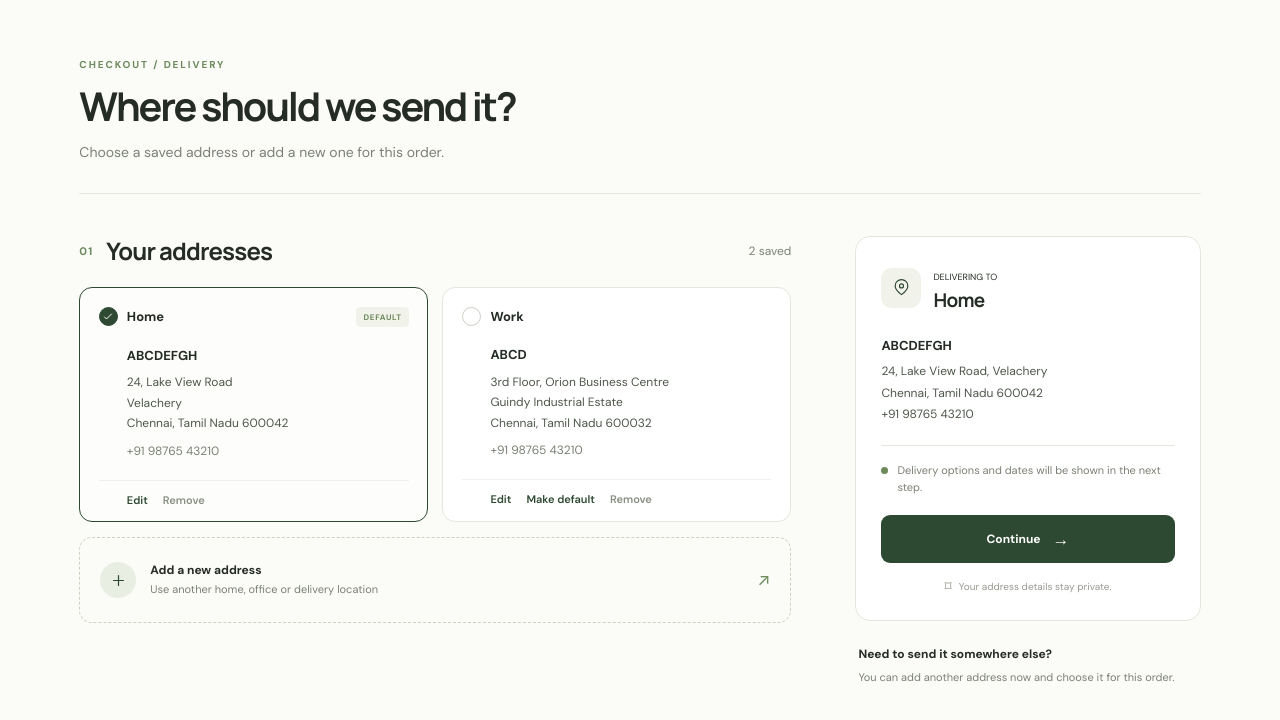
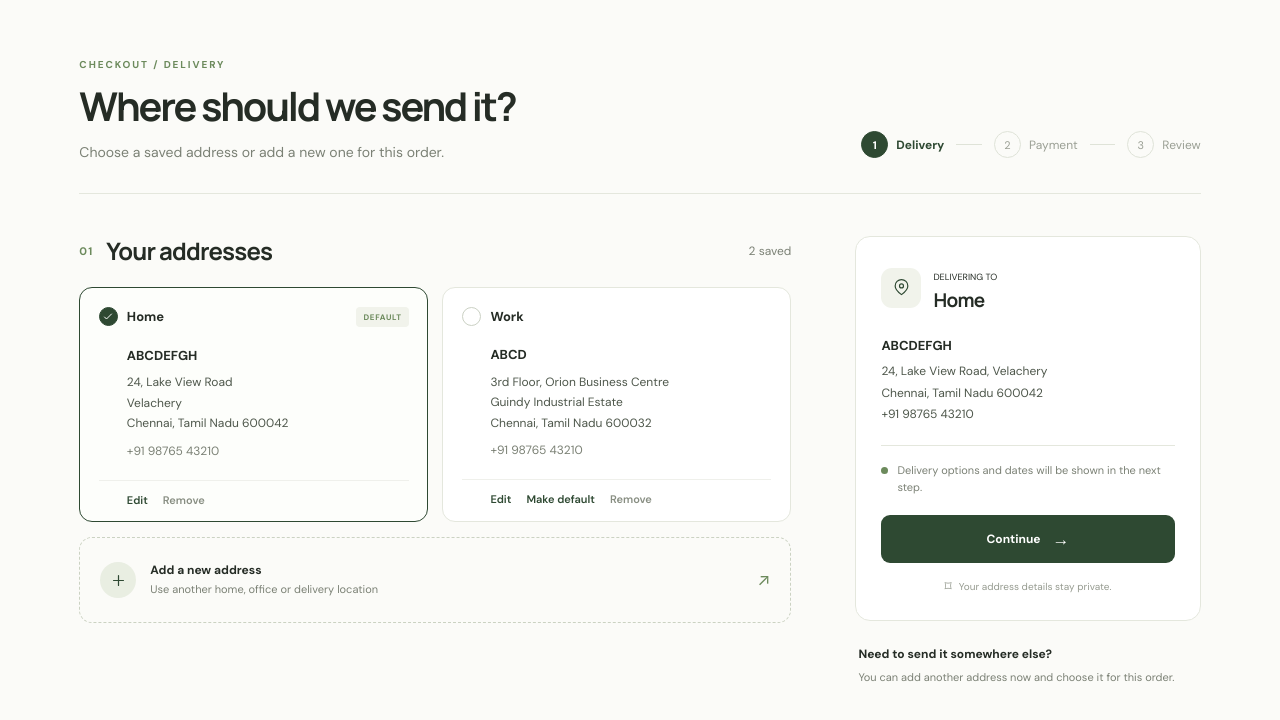
Before and after one commit to AdityaAS2268/WebTech, a React (Vite) app in the folder client/: page / in a window 1280 px wide. Shown: the top 720 px of the page. Built offline with nearby package versions, Linux system fonts and the light colour scheme.

Commit message:
Added status / current stage information view

```diff
--- a/client/src/components/DeliveryPage/Elements/PageHeader.jsx
+++ b/client/src/components/DeliveryPage/Elements/PageHeader.jsx
@@ -12,6 +12,23 @@ export default function PageHeader() {
                     </p>
                 </div>
 
+                <div className="checkout-progress" aria-label="Checkout progress: delivery, step 1 of 3">
+                    <div className="progress-step progress-step--active">
+                        <span className="progress-number">1</span>
+                        <span>Delivery</span>
+                    </div>
+                    <span className="progress-line" />
+                    <div className="progress-step">
+                        <span className="progress-number">2</span>
+                        <span>Payment</span>
+                    </div>
+                    <span className="progress-line" />
+                    <div className="progress-step">
+                        <span className="progress-number">3</span>
+                        <span>Review</span>
+                    </div>
+                </div>
+
             </header>
         </>
     )
```
